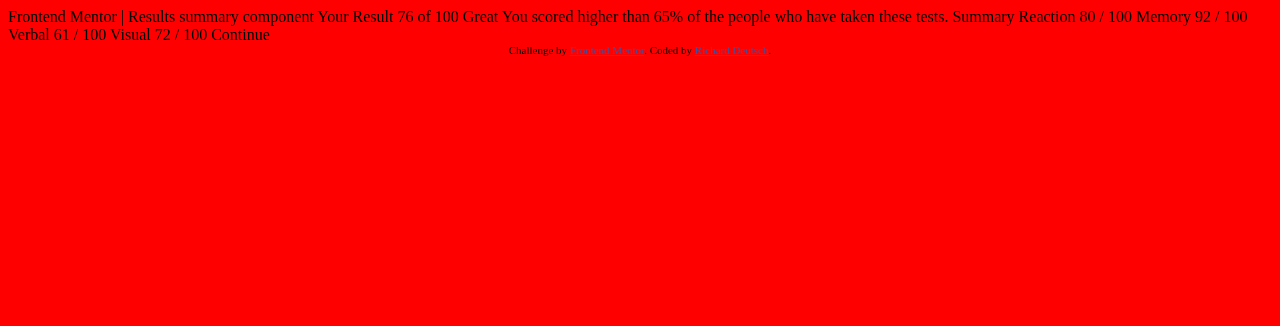
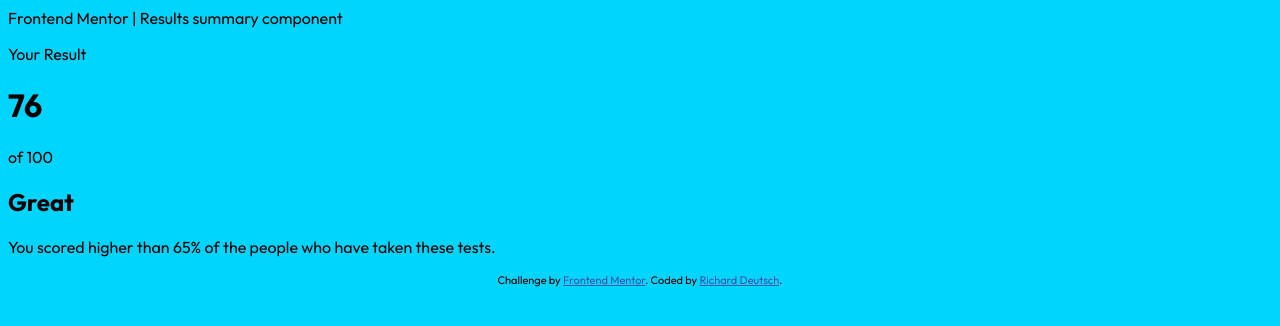
Before and after one commit to Richard5P/results-summary-challenge, a plain HTML site: page index.html in a window 1280 px wide. Drawn offline with Linux system fonts and the light colour scheme.

Commit message:
boilerplate: Add elements for results, Add fonts to style.css

```diff
--- a/assets/css/style.css
+++ b/assets/css/style.css
@@ -1,3 +1,7 @@
+@import url('https://fonts.googleapis.com/css2?family=Hanken+Grotesk:wght@500;700;800&family=Outfit:wght@400;700&display=swap');
+
 body {
-    background-color: red;
+    background-color: rgb(0, 213, 255);
+    font-family: 'Hanken Grotesk', sans-serif;
+    font-family: 'Outfit', sans-serif;
 }
--- a/index.html
+++ b/index.html
@@ -16,29 +16,21 @@
   </style>
 </head>
 <body>
+  <main>
+    <div> <!-- Results Card -->
+      <p>Your Result</p>
+      <div> <!-- Results Circle-->
+        <h1>76</h1>
+        <p>of 100</p>
+      </div> <!-- /Results Circle-->
+      <h2>Great</h2>
+      <p>You scored higher than 65% of the people who have taken these tests.</p>
+    </div> <!-- /Results Card -->
 
-  Your Result
-  76
-  of 100
+    <div> <!-- Summary Card -->
+    </div> <!-- /Summary Card -->
 
-  Great
-  You scored higher than 65% of the people who have taken these tests.
-
-  Summary
-
-  Reaction
-  80 / 100
-
-  Memory
-  92 / 100
-
-  Verbal
-  61 / 100
-
-  Visual
-  72 / 100
-
-  Continue
+  </main>
 
   <div class="attribution">
     Challenge by <a href="https://www.frontendmentor.io?ref=challenge" target="_blank">Frontend Mentor</a>.
```
Also changed, not shown: 2 other files.
